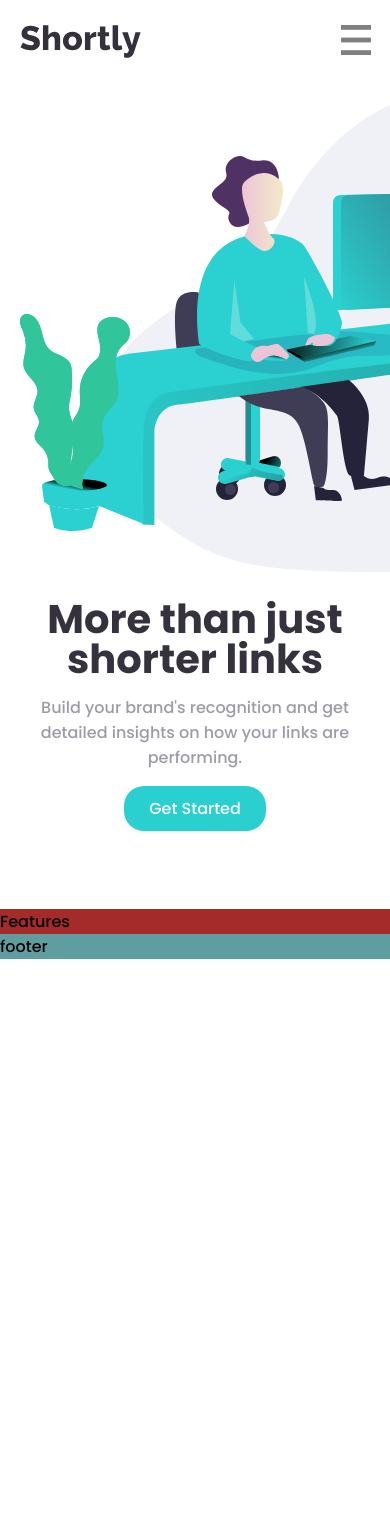
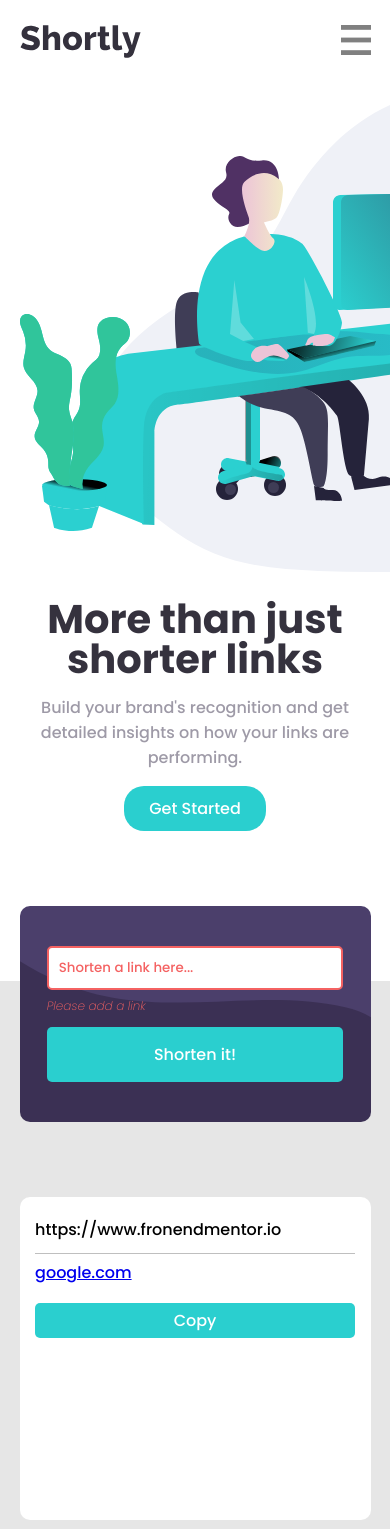
Before and after one commit to bavicente9/url-shortening-api, a React (Create React App) app: page / in a window 390 px wide. Shown: the top 1529 px of the page. Before the commit the page ends 959 px from the top, so only its background shows below. Built offline with nearby package versions, Linux system fonts and the light colour scheme.

Commit message:
ShortenerBox style
still  need be functional

```diff
--- a/src/App.css
+++ b/src/App.css
@@ -1,9 +1,8 @@
-
-@import url('https://fonts.googleapis.com/css2?family=Poppins:wght@500;700&display=swap');
+@import url('https://fonts.googleapis.com/css2?family=Poppins:ital,wght@0,500;0,700;1,200&display=swap');
 :root{
   /* Primary*/
 
-  --Cyan: hsl(180, 80%, 49%);
+  --Cyan: hsl(180, 80%, 70%);
   --DarkCyan: hsl(180, 66%, 49%);
   --DarkViolet: hsl(257, 27%, 26%);
 
@@ -12,7 +11,7 @@
   --Red: hsl(0, 87%, 67%);
 
    /* Neutral*/
-
+  --LigthGray:hsl(0, 0%, 90%);;
   --Gray: hsl(0, 0%, 75%);
   --GrayishViolet: hsl(257, 7%, 63%);
   --VeryDarkBlue: hsl(255, 11%, 22%);
--- a/src/App.js
+++ b/src/App.js
@@ -2,12 +2,14 @@ import logo from './logo.svg';
 import './App.css';
 import { Header } from './components/header/Header';
 import {Presentation} from './components/presentation/Presentation'
+import { ShortenerBox } from './components/ShortenerBox/ShortenerBox';
 function App() {
   return (
     <div>
 
       <Header />
       <Presentation />
+      <ShortenerBox />
       <div className='features'>Features</div>
       <div className='footer'>footer</div>
     </div>
--- /dev/null
+++ b/src/components/ShortenerBox/ShortenerBox.css
@@ -0,0 +1,176 @@
+.shortenerBox-container {
+    background-color: var(--LigthGray);
+
+    padding-bottom: 75px;
+}
+
+.shortenerBox {
+    margin: 0 var(--WidthMargin);
+}
+
+/*Input-url*/
+.shortenerBox-inputUrl-container {
+    position: relative;
+    top: -75px;
+
+    border-radius: 10px;
+    background-image: url(bg-shorten-desktop.svg);
+    background-color: var(--DarkViolet);
+    width: 100%;
+    padding: 40px 0;
+}
+
+.shortenerBox-inputUrl {
+    margin: 0 4vw;
+    display: grid;
+    grid-template-areas:
+        'input button'
+        'error-message error-message'
+    ;
+    grid-template-columns: 80% 15%;
+    grid-template-rows: 1fr min-content;
+    gap: 3%;
+
+}
+
+.shortenerBox-inputUrl input {
+    grid-area: input;
+    border: none;
+    border-radius: 5px;
+    padding: 10px;
+
+}
+
+.shortenerBox-inputUrl .input-error {
+    border: 2px solid var(--Red);
+}
+
+.shortenerBox-inputUrl .input-error::placeholder {
+    color: var(--Red);
+}
+
+.shortenerBox-inputUrl button {
+    grid-area: button;
+    border-radius: 5px;
+}
+
+.shortenerBox-inputUrl P {
+    grid-area: error-message;
+    color: var(--Red);
+    font-size: 0.75rem;
+    font-style: italic;
+    line-height: 0.75rem;
+    margin-bottom: 0;
+
+}
+
+
+/*Output ourl*/
+
+.shortenerBox-outputUrl-container {
+    display: grid;
+    grid-template-columns: 100%;
+    grid-template-rows: repeat(auto-fit, 100%);
+    gap: 10px;
+}
+
+.shortenerBox-outputUrl {
+    background: #fff;
+    padding: 0 4vw;
+    border-radius: 10px;
+    display: grid;
+    grid-template-columns: 50% minmax(30%, 1fr) min-content;
+    grid-template-rows: 100%;
+    gap: 2vw;
+}
+
+.shortenerBox-outputUrl p {
+    text-align: left;
+}
+
+.shortenerBox-outputUrl-result {
+    text-align: right;
+    place-self: center right;
+}
+
+.shortenerBox-outputUrl .button-outputUrl-copy {
+    height: min-content;
+    padding: 5px 25px;
+    place-self: center;
+    border-radius: 5px;
+}
+
+.shortenerBox-outputUrl .button-outputUrl-copied {
+    height: min-content;
+    padding: 5px 25px;
+    place-self: center;
+    border-radius: 5px;
+    background: var(--DarkViolet);
+}
+
+@media (max-width:775px) {
+
+    /*Input url*/
+    .shortenerBox-inputUrl-container {
+        background-image: url(bg-shorten-mobile.svg);
+        background-repeat: no-repeat;
+        background-size: cover;
+
+    }
+
+    .shortenerBox {
+        margin: 0 var(--ResponsiveWidthMargin);
+    }
+
+    .shortenerBox-inputUrl {
+
+        display: flex;
+        flex-direction: column;
+        gap: 10px;
+        margin: 0 7vw;
+    }
+
+    .shortenerBox-inputUrl button {
+        padding: 15px;
+    }
+
+    .shortenerBox-inputUrl p {
+        margin: 0 0 5px 0;
+    }
+
+    /*Output url*/
+
+    .shortenerBox-outputUrl {
+        grid-template-columns: 100%;
+        grid-template-rows: min-content min-content min-content;
+    }
+
+    .shortenerBox-outputUrl p {
+        width: 100%;
+        height: 100%;
+        margin: 10px 0px;
+        text-align: left;
+        display: flex;
+        align-items: center;
+        border-bottom: 1px solid var(--Gray);
+    }
+
+    .shortenerBox-outputUrl nav {
+        place-self: center left;
+        margin: 10px 0;
+    }
+
+    .shortenerBox-outputUrl .button-outputUrl-copy{
+        place-self: auto;
+        padding: 5px 0;
+        margin: 0px 0 15px;
+    }
+
+    .shortenerBox-outputUrl .button-outputUrl-copied{
+        place-self: auto;
+        padding: 5px 0;
+        margin: 0px 0 15px;
+    }
+
+
+}
--- /dev/null
+++ b/src/components/ShortenerBox/ShortenerBox.js
@@ -0,0 +1,59 @@
+import { useState } from 'react'
+import './ShortenerBox.css'
+
+export const ShortenerBox = () => {
+    let [inputError, setInputError] = useState(false)
+    /*
+        //check if there is a error in the input url
+        const checkInputUrl = () =>{
+            const inputUr = document.getElementById('input-inputUrl')
+            if (inputError) {
+                inputUr.classList.add('input-error')
+            } else {
+                inputUr.classList.remove('input-error')
+            }
+
+        }
+    */
+
+    return (
+        <div className='shortenerBox-container'>
+            <div className='shortenerBox'>
+
+
+                <div className='shortenerBox-inputUrl-container'>
+                    <div className='shortenerBox-inputUrl'>
+                        <input id='input-inputUrl' className='input-error' placeholder='Shorten a link here...' type='url' />
+                        <p className='error-message' >Please add a link</p>
+                        <button id='button-inputUrl' type='submit' >Shorten it!</button>
+                    </div>
+
+                </div>
+
+
+                <div className='shortenerBox-outputUrl-container'>
+
+                    <div className='shortenerBox-outputUrl'>
+                        <p>https://www.fronendmentor.io</p>
+                        <nav className='shortenerBox-outputUrl-result' >
+                            <a rel='external' href='google.com'> google.com</a>
+                        </nav>
+                        <button className='button-outputUrl-copy copied' >Copy</button>
+                    </div>
+
+
+                    <div className='shortenerBox-outputUrl'>
+                        <p>https://www.fronendmentor.</p>
+                        <nav className='shortenerBox-outputUrl-result' >
+                            <a rel='external' href='google.com'> google.com</a>
+                        </nav>
+                        <button className='button-outputUrl-copied' >Copy</button>
+                    </div>
+
+                </div>
+
+
+            </div>
+        </div>
+    )
+}
--- a/src/components/presentation/Presentation.css
+++ b/src/components/presentation/Presentation.css
@@ -1,55 +1,60 @@
-.presentation-container{
-padding-bottom: 20vw;
-overflow: hidden;
+.presentation-container {
+    padding-bottom: 200px;
+    overflow: hidden;
 }
-.presentation{
-    margin: 0px var(--WidthMargin)  ;
+
+.presentation {
+    margin: 0px var(--WidthMargin);
     display: flex;
 }
 
-.presentation-img{
+.presentation-img {
     width: 50%;
     height: 100%;
 }
 
-.presentation-info{
+.presentation-info {
     width: 50%;
 }
-.presentation-info h1{
+
+.presentation-info h1 {
     font-size: 4rem;
     line-height: 4rem;
     color: var(--VeryDarkBlue);
 
-    margin: 5vw 0  15px 0;
+    margin: 5vw 0 15px 0;
 }
 
-.presentation-info p{
+.presentation-info p {
     font-size: 1rem;
     color: var(--GrayishViolet);
 
 }
 
-.button-getStarted{
+.button-getStarted {
     padding: 10px 25px;
     border-radius: 20px;
 }
 
-@media ( max-width:775px) {
-    .presentation{
+@media (max-width:775px) {
+    .presentation-container{
+        padding-bottom: 150px;
+    }
+    .presentation {
         flex-direction: column-reverse;
-        margin: 0px var(--ResponsiveWidthMargin)  ;
+        margin: 0px var(--ResponsiveWidthMargin);
     }
 
-    .presentation-img{
+    .presentation-img {
         width: 100%;
     }
 
-    .presentation-info{
+    .presentation-info {
         width: 100%;
         text-align: center;
     }
 
-    .presentation-info h1{
+    .presentation-info h1 {
         font-size: 2.5rem;
         line-height: 2.5rem;
     }
```
Also changed, not shown: src/components/ShortenerBox/UrlOutputBox.js (added), src/components/ShortenerBox/bg-shorten-desktop.svg (added), src/components/ShortenerBox/bg-shorten-mobile.svg (added).
